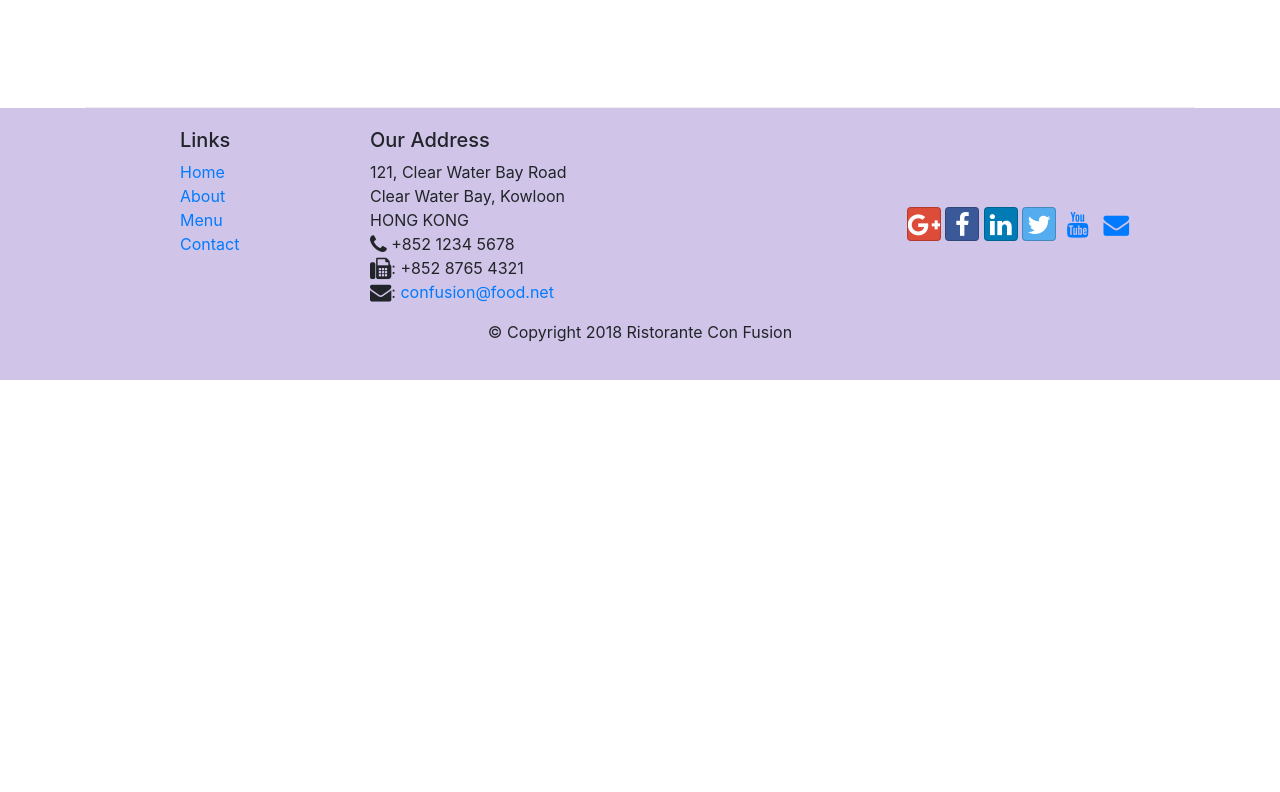
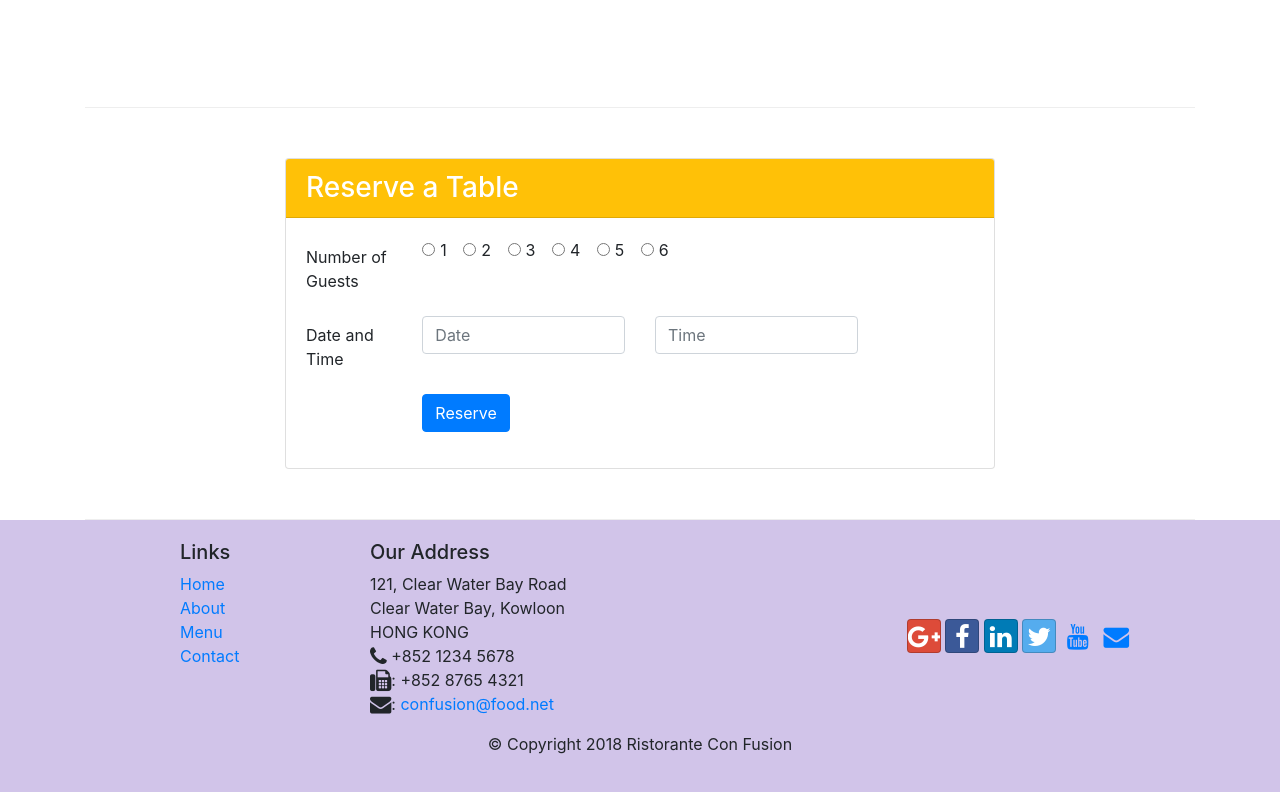
Before and after one commit to tanishqshek/Bootstrap-test, a website: page index.html in a window 1280 px wide. Shown: the part 1426-2218 px from the top of the page. Before the commit the page ends 1806 px from the top, so only its background shows below. Drawn offline with nearby package versions, Linux system fonts and the light colour scheme.

Commit message:
Assignment 2

```diff
--- a/index.html
+++ b/index.html
@@ -41,8 +41,16 @@
                     <h1>Ristorante con Fusion</h1>
                     <p class="d-none d-sm-block">We take inspiration from the World's best cuisines, and create a unique fusion experience. Our lipsmacking creations will tickle your culinary senses!</p>
                 </div>
-                <div class="col-12 col-sm align-self-center">
+                <div class="col-12 col-sm-3 align-self-center">
                     <img src="img/logo.png" class="img-fluid">
+                </div>
+
+                <div class="col-12 col-sm-3 align-self-center">
+                    <button type="submit" class="btn btn-warning btn-block">
+                        <a href="#mycard" class="text-decoration-none text-dark">
+                        Reserve Table
+                        </a>
+                    </button>
                 </div>
             </div>
         </div>
@@ -57,7 +65,7 @@
                 <div class="media">
                     <img class="d-flex mr-3 img-thumbnail align-self-center" src="img/uthappizza.png" alt="uthappizza">
                     <div class="media-body">
-                        <h2 class="mt-0">Uthappizza<span class="badge badge-danger">HOT</span><span class="badge badge-pill badge-secondary">$4.99</span></h2>
+                        <h2 class="mt-0">Uthappizza <span class="badge badge-danger"> HOT</span> <span class="badge badge-pill badge-secondary">$4.99</span></h2>
                         <p class="d-none d-sm-block">A unique combination of Indian Uthappam (pancake) and Italian pizza, topped with Cerignola olives, ripe vine cherry tomatoes, Vidalia onion, Guntur chillies and Buffalo Paneer.</p>
                     </div>
                 </div>
@@ -67,15 +75,18 @@
 
 
         <div class="row row-content align-items-center">
-            <div class="col-12 col-sm-4 col-md-3">
+            <div class="col-12 col-sm-3 col-md-3">
                 <h3>This Month's Promotions</h3>
             </div>
             <div class="col col-sm col-md">
                 <div class="media">
-                    <img class="d-flex mr-3 img-thumbnail align-self-center" src="img/buffet.png" alt="buffet">
+
                     <div class="media-body">
-                        <h2 class="mt-0">Weekend Grand Buffet</h2>
+                        <h2 class="mt-0">Weekend Grand Buffet <span class="badge badge-danger"> NEW</span></h2>
                         <p class="d-none d-sm-block">Featuring mouthwatering combinations with a choice of five different salads, six enticing appetizers, six main entrees and five choicest desserts. Free flowing bubbly and soft drinks. All for just $19.99 per person </p>
+                    </div>
+                    <div class="media-right">
+                        <img class="media-object img-thumbnail" src="img/buffet.png" alt="buffet">
                     </div>
                 </div>
             </div>
@@ -98,7 +109,67 @@
 
             </div>
         </div>
+
+    <div class="row row-content">
+        <div class="col-12 col-sm-8 offset-sm-2" id="mycard">
+            <div class="card">
+                <h3 class="card-header text-white bg-warning">Reserve a Table</h3>
+                    <div class="card-body ">
+                        <form>
+                            <div class="form-group row">
+                                <label for="form-check-label" class="col-sm-2 col-form-label">Number of Guests</label>
+                                <div class="col-sm-10">
+                                    <div class="form-check form-check-inline">
+                                        <input class="form-check-input" type="radio" name="inlineRadioOptions" id="inlineRadio1" value="option1">
+                                        <label class="form-check-label" for="inlineRadio1">1</label>
+                                      </div>
+                                      <div class="form-check form-check-inline">
+                                        <input class="form-check-input" type="radio" name="inlineRadioOptions" id="inlineRadio2" value="option2">
+                                        <label class="form-check-label" for="inlineRadio2">2</label>
+                                      </div>
+                                      <div class="form-check form-check-inline">
+                                        <input class="form-check-input" type="radio" name="inlineRadioOptions" id="inlineRadio3" value="option3">
+                                        <label class="form-check-label" for="inlineRadio3">3</label>
+                                      </div>
+                                      <div class="form-check form-check-inline">
+                                        <input class="form-check-input" type="radio" name="inlineRadioOptions" id="inlineRadio4" value="option4">
+                                        <label class="form-check-label" for="inlineRadio4">4</label>
+                                      </div>
+                                      <div class="form-check form-check-inline">
+                                        <input class="form-check-input" type="radio" name="inlineRadioOptions" id="inlineRadio5" value="option5">
+                                        <label class="form-check-label" for="inlineRadio5">5</label>
+                                      </div>
+                                      <div class="form-check form-check-inline">
+                                        <input class="form-check-input" type="radio" name="inlineRadioOptions" id="inlineRadio6" value="option6">
+                                        <label class="form-check-label" for="inlineRadio6">6</label>
+                                      </div>
+                                </div>
+                            </div>
+
+                            <div class="form-group row">
+                                <label for="date" class="col-sm-2 col-form-label">Date and Time</label>
+                                <div class="col-sm-4 col-12">
+                                    <input type="text" class="form-control" id="date" name="date" placeholder="Date">
+                                </div>
+
+                                <div class="col-sm-4 col-12">
+                                    <input type="text" class="form-control" id="time" name="time" placeholder="Time">
+                                </div>
+                            </div>
+
+                            <div class="form-group row">
+                                <div class="offset-md-2 col-sm-10">
+                                    <button type="submit" class="btn btn-primary">
+                                        Reserve
+                                    </button>
+                                </div>
+                            </div>
+                        </form>
+                    </div>
+            </div>
+        </div>
     </div>
+</div>
 
     <footer class="footer">
         <div class="container">
```
